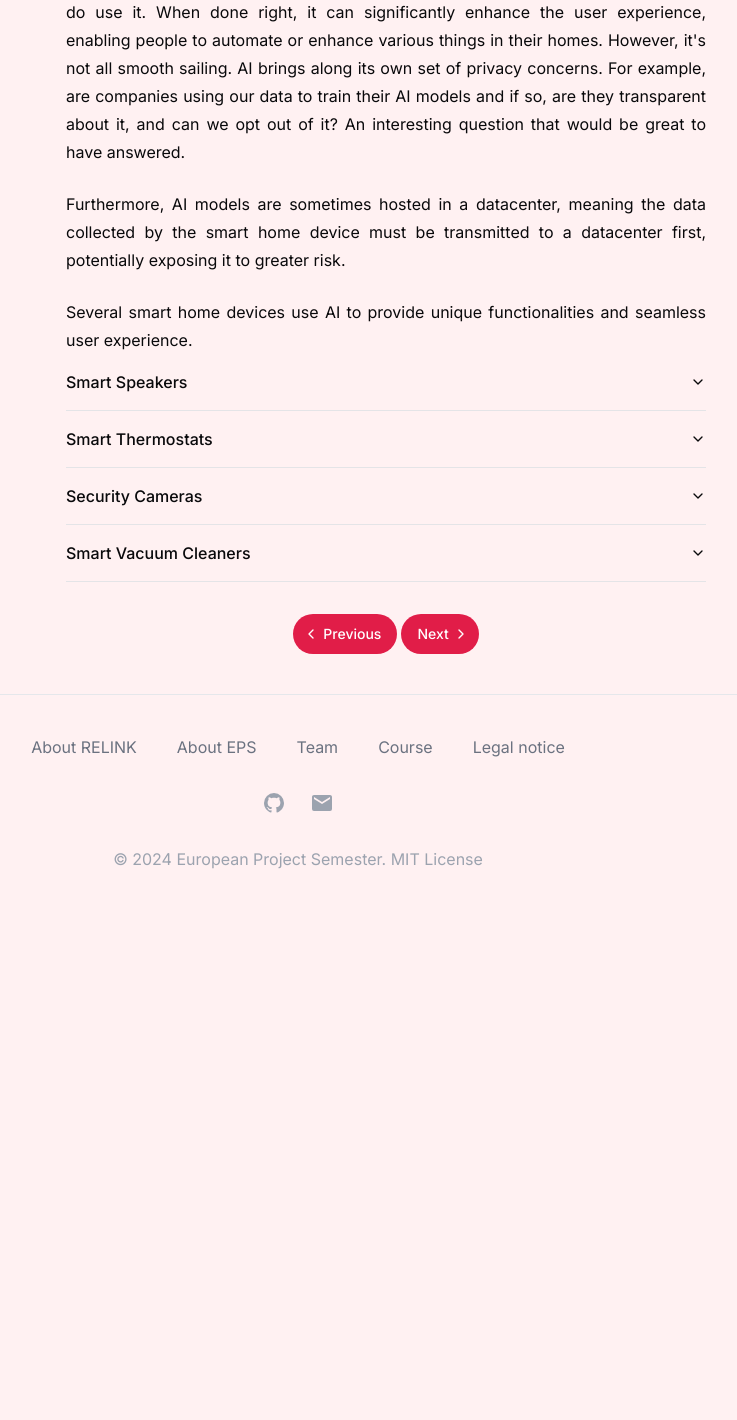
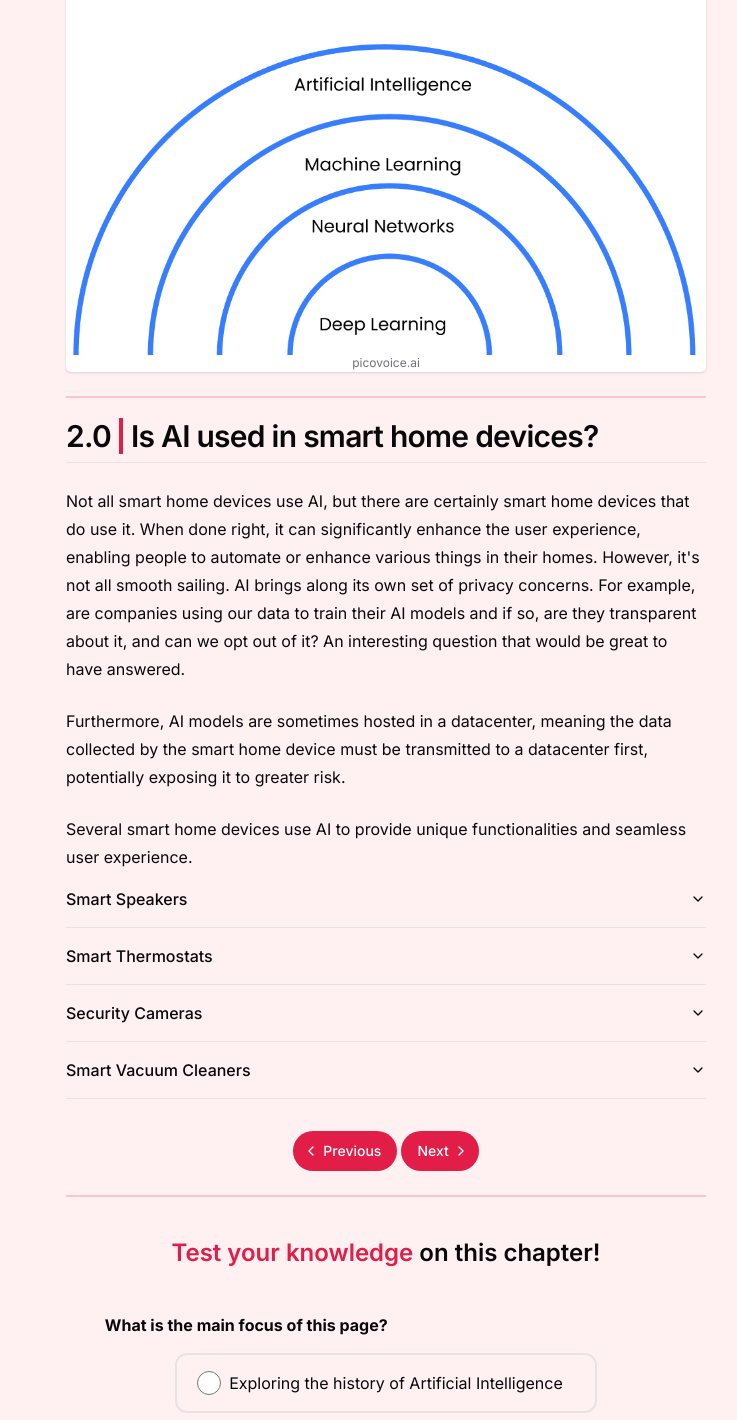
Before and after one commit to evebrnd/eps, a Next.js app: page /eps/chapters/five in a window 1280 px wide. Shown: the part 926-2346 px from the top of the page, without its empty margins (342-1079 px from the left). Before the commit the page ends 1837 px from the top, so only its background shows below. Built offline with nearby package versions, Linux system fonts and the light colour scheme.

Commit message:
feat: change the styles (#58)
feat: added questions

```diff
--- a/src/app/chapters/five/page.tsx
+++ b/src/app/chapters/five/page.tsx
@@ -3,6 +3,7 @@
 import { mdiRobotConfused } from "@mdi/js";
 import Icon from "@mdi/react";
 import Sidebar from "@/components/SideBar";
+import Image from "next/image";
 
 import {
   Accordion,
@@ -12,6 +13,11 @@ import {
 } from "@/components/ui/accordion"
 import PreviousAndNextButton from "@/components/PreviousAndNextButton";
 import { components_chapters } from "@/utils/constants";
+
+import AI_Neural_DeepPNG from "../../../../public/ArtificialIntelligence/AI_Neural_Deep.png";
+
+import Quiz from "@/components/Quiz";
+import questionsChapterFive from "../../utils/questionsChapterFive.json";
 
 export default function Page() {
 
@@ -32,12 +38,12 @@ export default function Page() {
         <h1 id="Introduction" className="flex justify-center text-center mt-6 text-4xl font-extrabold tracking-tight lg:text-5xl">
           Artificial Intelligence in Smart Home Devices
         </h1>
-        <p className="leading-7 mt-6 text-justify">
-
+        <p className="leading-7 mt-6 text-pretty">
+          Artificial Intelligence (AI) is a technology that has been around for quite some time now. It's used in various fields, from healthcare to finance, and even in our homes. In this chapter, we'll discuss what AI is and how it's used in smart home devices. We'll also discuss some of the privacy concerns that come with using AI in smart home devices.
         </p>
 
         {/* What is Artificial Intelligence? */}
-        <div className="flex flex-col text-justify py-3 border-t-2 border-primary/20 mt-10">
+        <div className="flex flex-col text-pretty py-3 border-t-2 border-primary/20 mt-10">
           <h2 id="Chapter_1.0" className="flex justify-normal mt-2 border-b pb-2 text-3xl font-semibold tracking-tight">
             1.0<a className="mx-2 border-x-2 border-primary text-3xl"></a>What is Artificial Intelligence?
           </h2>
@@ -53,8 +59,20 @@ export default function Page() {
           </p>
         </div>
 
+        <div className="flex flex-col self-center items-center max-w-full bg-background border border-background/80 rounded-lg overflow-hidden shadow hover:shadow-lg active:shadow-lg">
+          <Image
+            src={AI_Neural_DeepPNG}
+            alt="Image of differences between AI, Neural Networks, and Deep Learning"
+            className="rounded-t-lg"
+          />
+          <a href="https://picovoice.ai/blog/ai-vs-machine-learning-vs-deep-learning/"
+            className="text-xs text-muted-foreground hover:text-foreground">
+            picovoice.ai
+          </a>
+        </div>
+
         {/* Is AI used in smart home devices? */}
-        <div className="flex flex-col text-justify py-3 border-t-2 border-primary/20 mt-6">
+        <div className="flex flex-col text-pretty py-3 border-t-2 border-primary/20 mt-6">
           <h2 id="Chapter_2.0" className="flex justify-normal mt-2 border-b pb-2 text-3xl font-semibold tracking-tight">
             2.0<a className="mx-2 border-x-2 border-primary text-3xl"></a>Is AI used in smart home devices?
           </h2>
@@ -110,43 +128,14 @@ export default function Page() {
             nextUrl={components_chapters[5].href}
           />
         </div>
+
+        {/* The Quiz */}
+        <h3 className="text-center text-pretty mt-6 mb-5 text-2xl font-semibold hover:underline hover:decoration-wavy hover:decoration-primary pt-10 border-t-2 border-primary/20"><span className="text-primary">Test your knowledge</span> on this chapter!</h3>
+        <Quiz
+          questions={questionsChapterFive}
+        />
+
       </div>
     </div>
   );
 }
-
-// Quiz Questions
-// 1. What is the main focus of this page?
-//    - a) Exploring the history of Artificial Intelligence
-//    - b) Discussing the impact of AI on smart home devices
-//    - c) Comparing different AI models
-//    - d) Analyzing the privacy concerns of AI
-//    Answer: b) Discussing the impact of AI on smart home devices
-
-// 2. What is the purpose of AI in smart home devices?
-//    - a) To collect user data for marketing purposes
-//    - b) To automate household tasks and enhance user experience
-//    - c) To replace human interaction in the home
-//    - d) To monitor and record user activities without consent
-//    Answer: b) To automate household tasks and enhance user experience
-
-// 3. How do smart speakers use AI?
-//    - a) They constantly record and analyze user conversations
-//    - b) They only respond to specific voice commands
-//    - c) They have no AI capabilities
-//    - d) They use AI to learn and adapt to user preferences
-//    Answer: d) They use AI to learn and adapt to user preferences
-
-// 4. What potential privacy concern is mentioned in the text?
-//    - a) Companies using customer data to train AI models without consent
-//    - b) Smart home devices being too expensive for most users
-//    - c) AI models becoming self-aware and taking over the home
-//    - d) Smart home devices not being compatible with each other
-//    Answer: a) Companies using customer data to train AI models without consent
-
-// 5. What information is associated with AI-powered security cameras?
-//   a) Facial recognition data and personal identification
-//   b) Randomized identifiers for user privacy
-//   c) Audio recordings of user conversations
-//   d) None of the above
-//   Answer: a) Facial recognition data and personal identification
--- a/src/app/chapters/four/page.tsx
+++ b/src/app/chapters/four/page.tsx
@@ -11,12 +11,15 @@ import SmartDoorbellPNG from "../../../../public/WorkingOfDevices/SmartDoorbell.
 import SmartLightbulbPNG from "../../../../public/WorkingOfDevices/SmartLightbulb.png"
 import SmartSpeakerPNG from "../../../../public/WorkingOfDevices/SmartSpeakers.png"
 import SmartVacuumPNG from "../../../../public/WorkingOfDevices/SmartVacuum.png"
+
 import FacialRecognitionGIF from "../../../../public/WorkingOfDevices/FacialRecognitionGIF.gif"
 import ActivityDetectionGIF from "../../../../public/WorkingOfDevices/ActivityDetectionGIF.gif"
 import TextPredictionGIF from "../../../../public/WorkingOfDevices/TextPredictionGIF.gif"
 import WakeWordDetectionGIF from "../../../../public/WorkingOfDevices/WakeWordDetectionGIF.gif"
 import ImageRecognitionGIF from "../../../../public/WorkingOfDevices/ImageRecognitionGIF.gif"
 import ChatGPTGIF from "../../../../public/WorkingOfDevices/ChatGPTGIF.gif"
+
+import InsideSmartDoorbellJPG from "../../../../public/WorkingOfDevices/insideSmartDoorbell.jpeg"
 
 import {
   Carousel,
@@ -34,6 +37,10 @@ import {
 } from "@/components/ui/accordion"
 import PreviousAndNextButton from "@/components/PreviousAndNextButton";
 import { components_chapters } from "@/utils/constants";
+
+import Quiz from "@/components/Quiz";
+import questionsChapterFour from "../../utils/questionsChapterFour.json";
+
 
 const chap1_Examples = [
   {
@@ -168,7 +175,7 @@ export default function Page() {
         <h1 id="Introduction" className="flex justify-center text-center mt-6 text-4xl font-extrabold tracking-tight lg:text-5xl">
           Working of Smart Home Devices
         </h1>
-        <p className="leading-7 mt-6 text-justify">
+        <p className="leading-7 mt-6 text-pretty">
           Now that the general idea of a <a className="text-2xl font-semibold tracking-tight">Smart Home Device</a> is uncovered, there needs to be more clarity about the physical workings of these devices.
           <br />
           What do they save? What do they process and where do they process this? But maybe the best question to begin with is;
@@ -176,7 +183,7 @@ export default function Page() {
           What sensors do smart home devices have?
         </p>
 
-        <div className="flex flex-col text-justify py-3 border-y-2 border-primary/20 mt-10">
+        <div className="flex flex-col text-pretty py-3 border-y-2 border-primary/20 mt-10">
           {/* 1.0 */}
           <h2 id="Chapter_1.0" className="flex justify-normal mt-2 border-b pb-2 text-3xl font-semibold tracking-tight">
             1.0<a className="mx-2 border-x-2 border-primary text-3xl"></a>Sensors
@@ -264,7 +271,7 @@ export default function Page() {
           </p>
         </div>
 
-        <div className="flex flex-col text-justify py-3 mt-4">
+        <div className="flex flex-col text-pretty py-3 mt-4">
           {/* 2.0 */}
           <h2 id="Chapter_2.0" className="flex justify-normal border-b pb-2 text-3xl font-semibold tracking-tight ">
             2.0<a className="mx-2 border-x-2 border-primary text-2xl center-x"></a>Data Processing
@@ -317,10 +324,22 @@ export default function Page() {
           </p>
         </div>
 
-        <div className="flex flex-col text-justify py-3 mt-4">
+        <div className="flex flex-col self-center items-center max-w-64 bg-background border border-background/80 rounded-lg overflow-hidden shadow hover:shadow-lg active:shadow-lg">
+          <Image
+            src={InsideSmartDoorbellJPG}
+            alt="Insides of a Smart Doorbell"
+            className="rounded-t-lg"
+          />
+          <a href="https://copilot.microsoft.com/images/create/882431053/2-662f57b8d6924774a7c741e26a2e300c?id=W%2bwNaUNx9nW87AwP3MI58w%3d%3d&view=detailv2&idpp=genimg&idpclose=1&genimgbce=1&thId=OIGBCE2.w47nZbeH.1uSCTNksbke&FORM=SYDBIC"
+            className="text-xs text-muted-foreground hover:text-foreground">
+            copilot.microsoft.com
+          </a>
+        </div>
+
+        <div className="flex flex-col text-pretty py-3 mt-4">
           {/* 3.0 */}
           <h2 id="Chapter_3.0" className="flex justify-normal border-b pb-2 text-3xl font-semibold tracking-tight ">
-            3.0<a className="mx-2 border-x-2 border-primary text-2xl center-x"></a>Where is the data being processed?
+            <p className="self-center">3.0</p> <p className="mx-2 border-x-2 border-primary text-2xl"> </p> Where is the data being processed?
           </h2>
           <p className="leading-7 mt-3">
             Having explored the sensors within two smart devices and the data they process, let's turn our attention to the processing itself and where it takes place.
@@ -562,9 +581,11 @@ export default function Page() {
             So, what's happening in the cloud? Perhaps the package or person detection is processed there. Or maybe even some sophisticated facial recognition?
             <br />
             According to Ring, that's not the case:
-            <blockquote className="my-6 border-l-2 pl-6 italic">
-              "Ring does not have facial recognition technology in any of its devices or services."
-            </blockquote>
+          </p>
+          <blockquote className="my-6 border-l-2 pl-6 italic">
+            "Ring does not have facial recognition technology in any of its devices or services."
+          </blockquote>
+          <p className="leading-7">
             Yet, it's been reported that Amazon has used public videos to train a facial recognition system.
           </p>
           <p className="leading-7 mt-6">
@@ -580,7 +601,7 @@ export default function Page() {
             The reality is you can't be certain. There have been numerous cases where data was provided to law enforcement without the user's consent, raising serious concerns about privacy and data security.
           </p>
 
-          <div className="flex flex-col text-justify py-3 mt-4">
+          <div className="flex flex-col text-pretty py-3 mt-4">
             {/* 4.0 */}
             <h2 id="Chapter_4.0" className="flex justify-normal border-b pb-2 text-3xl font-semibold tracking-tight ">
               4.0<a className="mx-2 border-x-2 border-primary text-2xl center-x"></a>Dangers
@@ -656,6 +677,11 @@ export default function Page() {
             nextUrl={components_chapters[5].href}
           />
         </div>
+
+        <h3 className="text-center text-pretty mt-6 mb-5 text-2xl font-semibold hover:underline hover:decoration-wavy hover:decoration-primary pt-10 border-t-2 border-primary/20"><span className="text-primary">Test your knowledge</span> on this chapter!</h3>
+        <Quiz
+          questions={questionsChapterFour}
+        />
       </div>
     </div>
   );
--- a/src/app/chapters/one/page.tsx
+++ b/src/app/chapters/one/page.tsx
@@ -29,7 +29,7 @@ export default function Page() {
           What is a smart home device?
         </h1>
 
-        <div className="flex flex-col text-justify py-3 border-y-2 border-primary/20 mt-10">
+        <div className="flex flex-col text-pretty py-3 border-y-2 border-primary/20 mt-10">
           <h3 id="Chapter_1.0" className="mt-8 text-3xl font-semibold tracking-tight">
             1.0. The definition of smart home device
           </h3>
--- a/src/app/chapters/six/page.tsx
+++ b/src/app/chapters/six/page.tsx
@@ -13,7 +13,7 @@ export default function Page() {
                 The Usabilities and Dangers of Smart Home Devices
             </h1>
 
-            <div className="flex flex-col text-justify  mx-auto w-5/6 md:w-3/6 py-3 border-y-2 border-primary/20 mt-10">
+            <div className="flex flex-col text-pretty  mx-auto w-5/6 md:w-3/6 py-3 border-y-2 border-primary/20 mt-10">
                 <p className="text-pretty mx-auto py-6">
                     This is Melle his part.
                 </p>
--- /dev/null
+++ b/src/app/utils/questionsChapterFive.json
@@ -0,0 +1,47 @@
+[
+  {
+    "question": "What is the main focus of this page?",
+    "answerOptions": [
+      { "answer": "Exploring the history of Artificial Intelligence" },
+      { "answer": "Discussing the impact of AI on smart home devices", "isCorrect": true },
+      { "answer": "Comparing different AI models" },
+      { "answer": "Analyzing the privacy concerns of AI" }
+    ]
+  },
+  {
+    "question": "What is the purpose of AI in smart home devices?",
+    "answerOptions": [
+      { "answer": "To collect user data for marketing purposes" },
+      { "answer": "To automate household tasks and enhance user experience", "isCorrect": true },
+      { "answer": "To replace human interaction in the home" },
+      { "answer": "To monitor and record user activities without consent" }
+    ]
+  },
+  {
+    "question": "How do smart speakers use AI?",
+    "answerOptions": [
+      { "answer": "They constantly record and analyze user conversations" },
+      { "answer": "They only respond to specific voice commands" },
+      { "answer": "They have no AI capabilities" },
+      { "answer": "They use AI to learn and adapt to user preferences", "isCorrect": true }
+    ]
+  },
+  {
+    "question": "What potential privacy concern is mentioned in the text?",
+    "answerOptions": [
+      { "answer": "Companies using customer data to train AI models without consent", "isCorrect": true },
+      { "answer": "Smart home devices being too expensive for most users" },
+      { "answer": "AI models becoming self-aware and taking over the home" },
+      { "answer": "Smart home devices not being compatible with each other" }
+    ]
+  },
+  {
+    "question": "What information is associated with AI-powered security cameras?",
+    "answerOptions": [
+      { "answer": "Facial recognition data and personal identification", "isCorrect": true },
+      { "answer": "Randomized identifiers for user privacy" },
+      { "answer": "Audio recordings of user conversations" },
+      { "answer": "None of the above" }
+    ]
+  }
+]
--- /dev/null
+++ b/src/app/utils/questionsChapterFour.json
@@ -0,0 +1,38 @@
+[
+  {
+    "question": "What is the main concern about the use of smart devices?",
+    "answerOptions": [
+      { "answer": "They are too expensive" },
+      { "answer": "They may record and share data without consent", "isCorrect": true },
+      { "answer": "They are not user-friendly" },
+      { "answer": "They are not durable" }
+    ]
+  },
+  {
+    "question": "What is suggested about the operation of smart speakers?",
+    "answerOptions": [
+      { "answer": "They record audio constantly" },
+      { "answer": "They only record audio after a wake word is said", "isCorrect": true },
+      { "answer": "They do not record any audio" },
+      { "answer": "They record audio at random intervals" }
+    ]
+  },
+  {
+    "question": "What incident is mentioned regarding Amazon's reviewers and audio clips?",
+    "answerOptions": [
+      { "answer": "Reviewers used audio clips for amusement", "isCorrect": true },
+      { "answer": "Reviewers intervened in potential criminal situations" },
+      { "answer": "Reviewers had direct access to personal customer information" },
+      { "answer": "None of the above" }
+    ]
+  },
+  {
+    "question": "What information is associated with Amazon's voice recordings?",
+    "answerOptions": [
+      { "answer": "Account number, first name, and device serial number", "isCorrect": true },
+      { "answer": "Personally identifiable information" },
+      { "answer": "Randomized identifier" },
+      { "answer": "None of the above" }
+    ]
+  }
+]
```
Also changed, not shown: public/ArtificialIntelligence/AI_Neural_Deep.png (added), public/WorkingOfDevices/insideSmartDoorbell.jpeg (added).
